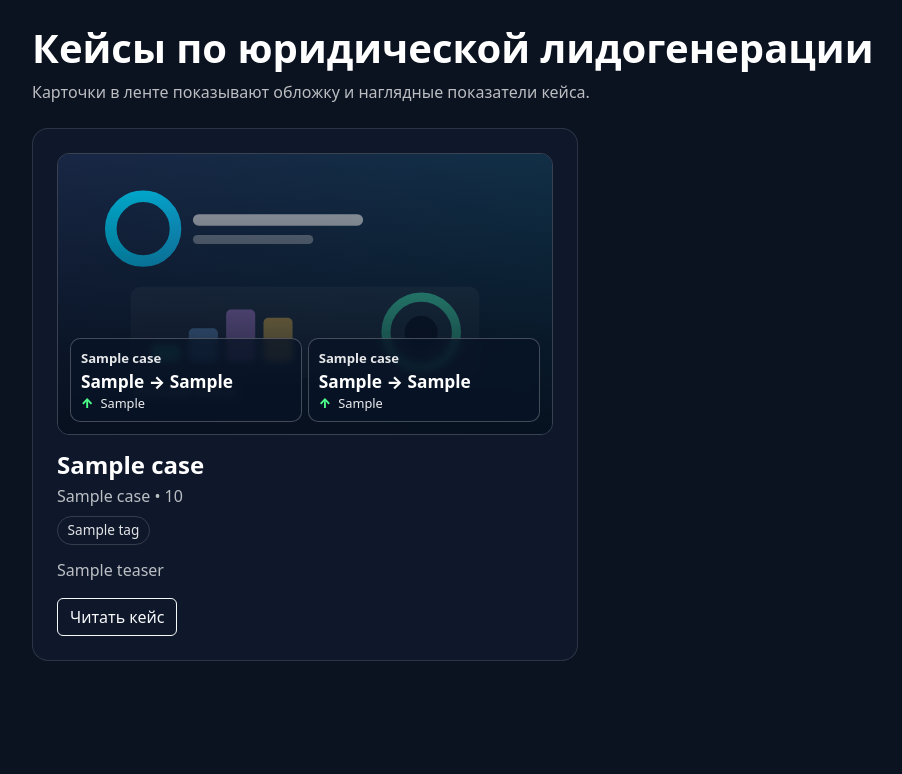
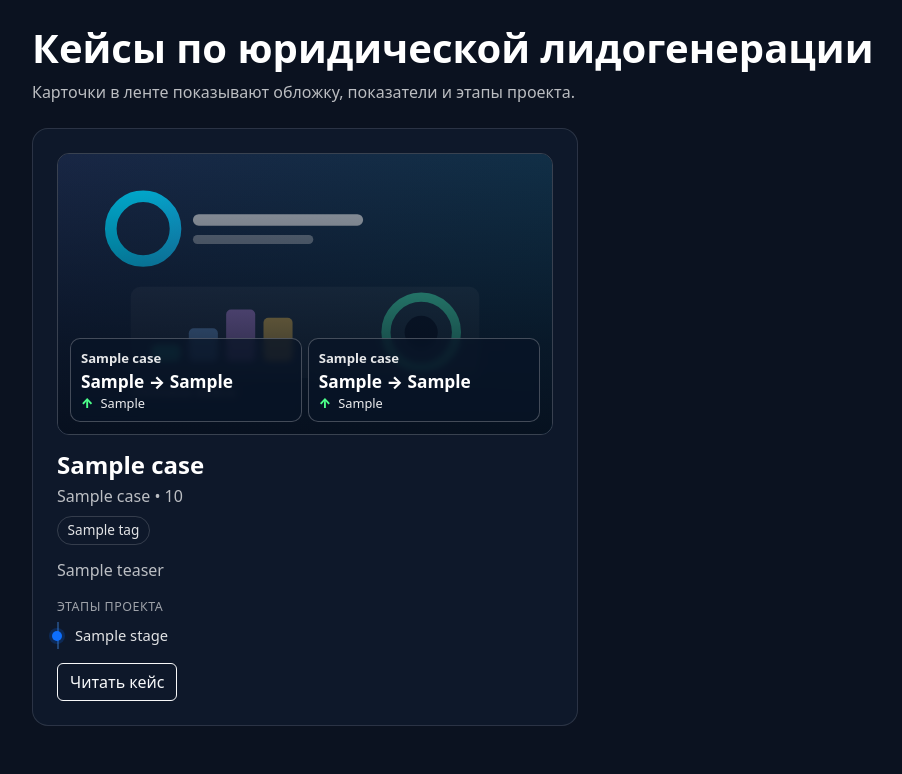
Before and after one commit to barabanov-oi/context_landing, a Flask app: template templates/index.html in a window 1280 px wide. Shown: the part 57-831 px from the top of the page, without its empty margins (50-952 px from the left). Before the commit the page ends 718 px from the top, so only its background shows below. Run offline with Flask 3, Linux system fonts and the light colour scheme; the template is opened without the code that fills it: most values are stand-ins (such as "Sample title", 1, 10 or a date in 2020).

Commit message:
Добавить этапы проекта в карточки ленты
Вывел предпросмотр этапов проекта в карточках кейсов и добавил стили таймлайна с ограничением до трёх шагов.

```diff
--- a/templates/index.html
+++ b/templates/index.html
@@ -67,6 +67,43 @@
   .arrow-green { color: #4dff8a; margin-right: .24rem; font-weight: 900; }
   .arrow-red { color: #ff8585; margin-right: .24rem; font-weight: 900; }
 
+  .case-stages-title {
+    font-size: .78rem;
+    letter-spacing: .04em;
+    text-transform: uppercase;
+    color: rgba(255,255,255,.6);
+    margin-bottom: .35rem;
+  }
+  .case-stages-preview {
+    list-style: none;
+    padding-left: 0;
+    margin: 0 0 .9rem;
+    border-left: 2px solid rgba(73, 156, 255, .35);
+  }
+  .case-stages-preview li {
+    position: relative;
+    padding: .2rem .25rem .5rem 1rem;
+    color: rgba(255,255,255,.88);
+    border-bottom: 1px dashed rgba(255,255,255,.14);
+    font-size: .92rem;
+    line-height: 1.35;
+  }
+  .case-stages-preview li:last-child {
+    border-bottom: 0;
+    padding-bottom: .2rem;
+  }
+  .case-stages-preview li::before {
+    content: '';
+    position: absolute;
+    left: -7px;
+    top: .55rem;
+    width: 10px;
+    height: 10px;
+    border-radius: 999px;
+    background: #0d6efd;
+    box-shadow: 0 0 0 3px rgba(13,110,253,.2);
+  }
+
   @media (max-width: 767px) {
     .cover-metrics { grid-template-columns: 1fr; bottom: .55rem; }
     .case-cover { height: 320px; }
@@ -78,7 +115,7 @@
 {% block content %}
 <section class="mb-4">
   <h1 class="display-6 fw-bold">Кейсы по юридической лидогенерации</h1>
-  <p class="text-muted-1">Карточки в ленте показывают обложку и наглядные показатели кейса.</p>
+  <p class="text-muted-1">Карточки в ленте показывают обложку, показатели и этапы проекта.</p>
 </section>
 
 <div class="row g-4">
@@ -125,6 +162,15 @@
         </div>
         <p class="text-muted-1">{{ case.teaser }}</p>
 
+        {% if case.project_stages %}
+          <p class="case-stages-title">Этапы проекта</p>
+          <ul class="case-stages-preview">
+            {% for stage in case.project_stages[:3] %}
+              <li>{{ stage }}</li>
+            {% endfor %}
+          </ul>
+        {% endif %}
+
         <a class="btn btn-outline-light" href="{{ url_for('case_detail', slug=case.slug) }}">Читать кейс</a>
       </article>
     </div>
```
